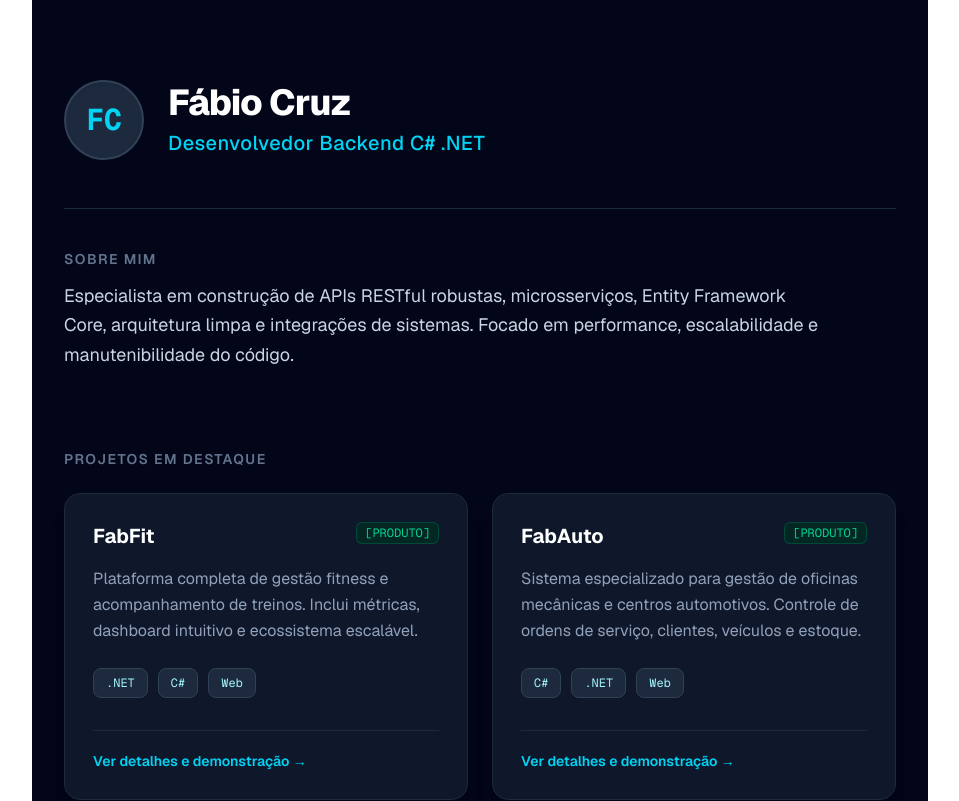
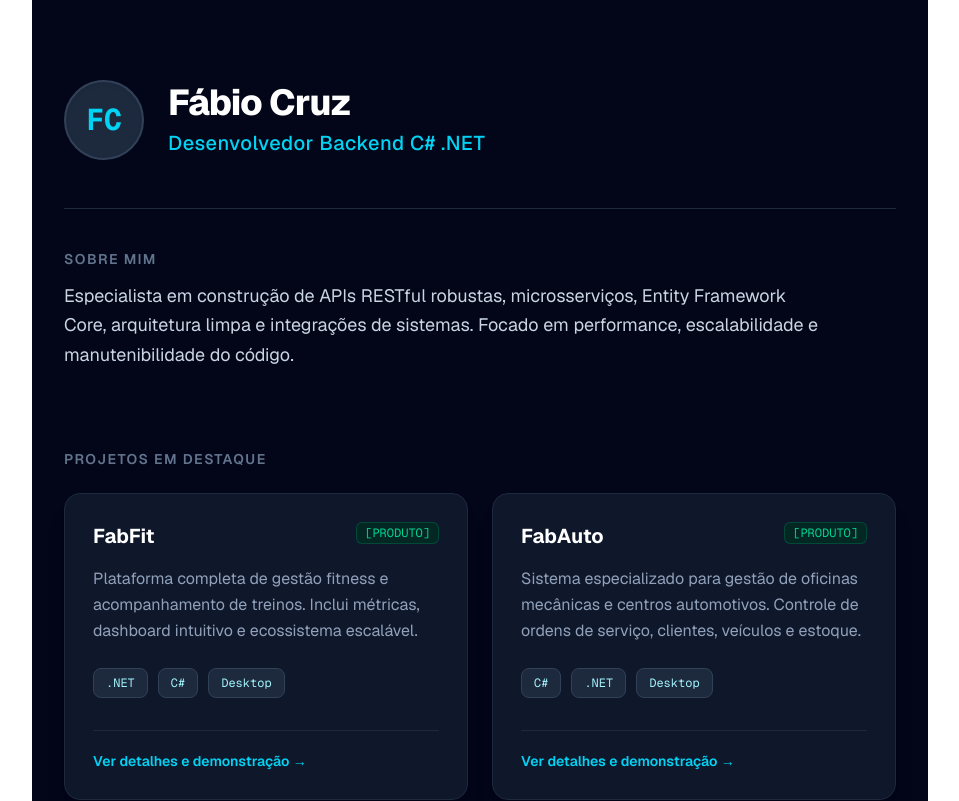
Before and after one commit to faccruz/meu-portfolio, a Next.js app: page / in a window 1280 px wide. Shown: the top 801 px of the page, without its empty margins (160-1119 px from the left). Built offline with nearby package versions, Linux system fonts and the light colour scheme.

Commit message:
feat: Ajuste Web para Desktop

```diff
--- a/app/page.tsx
+++ b/app/page.tsx
@@ -50,7 +50,7 @@ export default function Home() {
               <div className="flex flex-wrap gap-2.5 mb-8 text-xs text-cyan-200 font-mono">
                 <span className="bg-slate-800 px-3 py-1.5 rounded-lg border border-slate-700">.NET</span>
                 <span className="bg-slate-800 px-3 py-1.5 rounded-lg border border-slate-700">C#</span>
-                <span className="bg-slate-800 px-3 py-1.5 rounded-lg border border-slate-700">Web</span>
+                <span className="bg-slate-800 px-3 py-1.5 rounded-lg border border-slate-700">Desktop</span>
               </div>
             </div>
 
@@ -78,7 +78,7 @@ export default function Home() {
               <div className="flex flex-wrap gap-2.5 mb-8 text-xs text-cyan-200 font-mono">
                 <span className="bg-slate-800 px-3 py-1.5 rounded-lg border border-slate-700">C#</span>
                 <span className="bg-slate-800 px-3 py-1.5 rounded-lg border border-slate-700">.NET</span>
-                <span className="bg-slate-800 px-3 py-1.5 rounded-lg border border-slate-700">Web</span>
+                <span className="bg-slate-800 px-3 py-1.5 rounded-lg border border-slate-700">Desktop</span>
               </div>
             </div>
 
```
